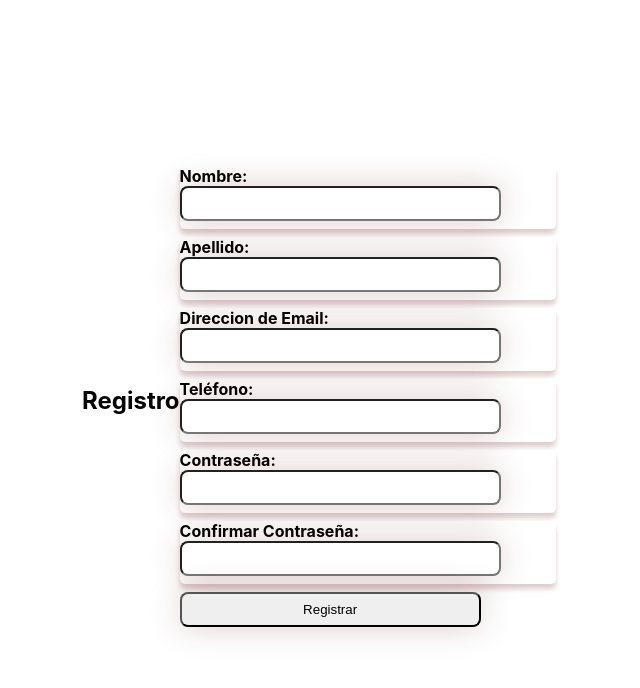
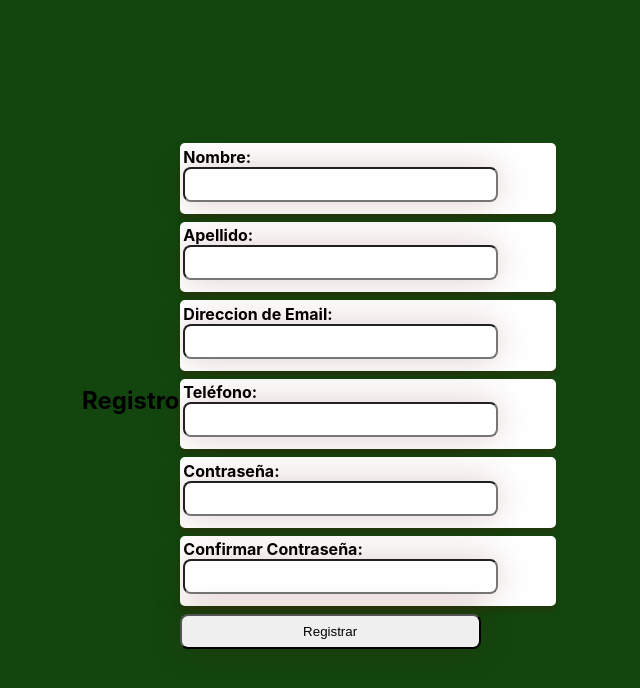
Before and after one commit to JuanIgnacioMarchetto/Clase-6---Ejercitaci-n, a React (Create React App) app: page / in a window 1280 px wide. Shown: the top 688 px of the page, without its empty margins (321-961 px from the left). Built offline with nearby package versions, Linux system fonts and the light colour scheme.

Commit message:
22/11/2023_08:11

```diff
--- a/src/components/Form.css
+++ b/src/components/Form.css
@@ -1,6 +1,7 @@
-App {
+body {
     margin: 0;
     padding: 0;
+    background-color: rgb(18, 70, 14);
 }
 .container {
     display: flex;
@@ -11,6 +12,7 @@ App {
 .grid-item {
     background-color: #fff;
     border-radius: 5px;
+    padding: 1%;
     box-shadow: 0 5px 5px rgba(97, 10, 10, 0.2);
 }
 label {
```
